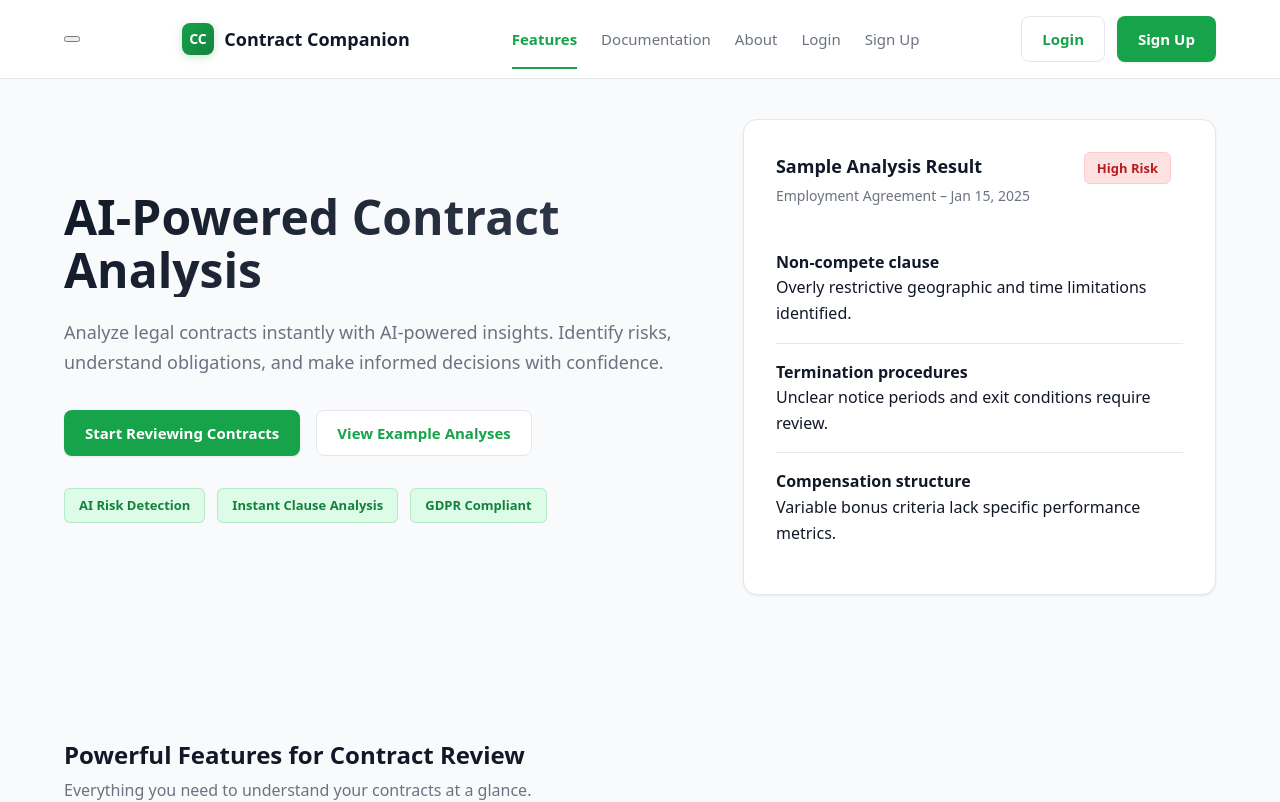
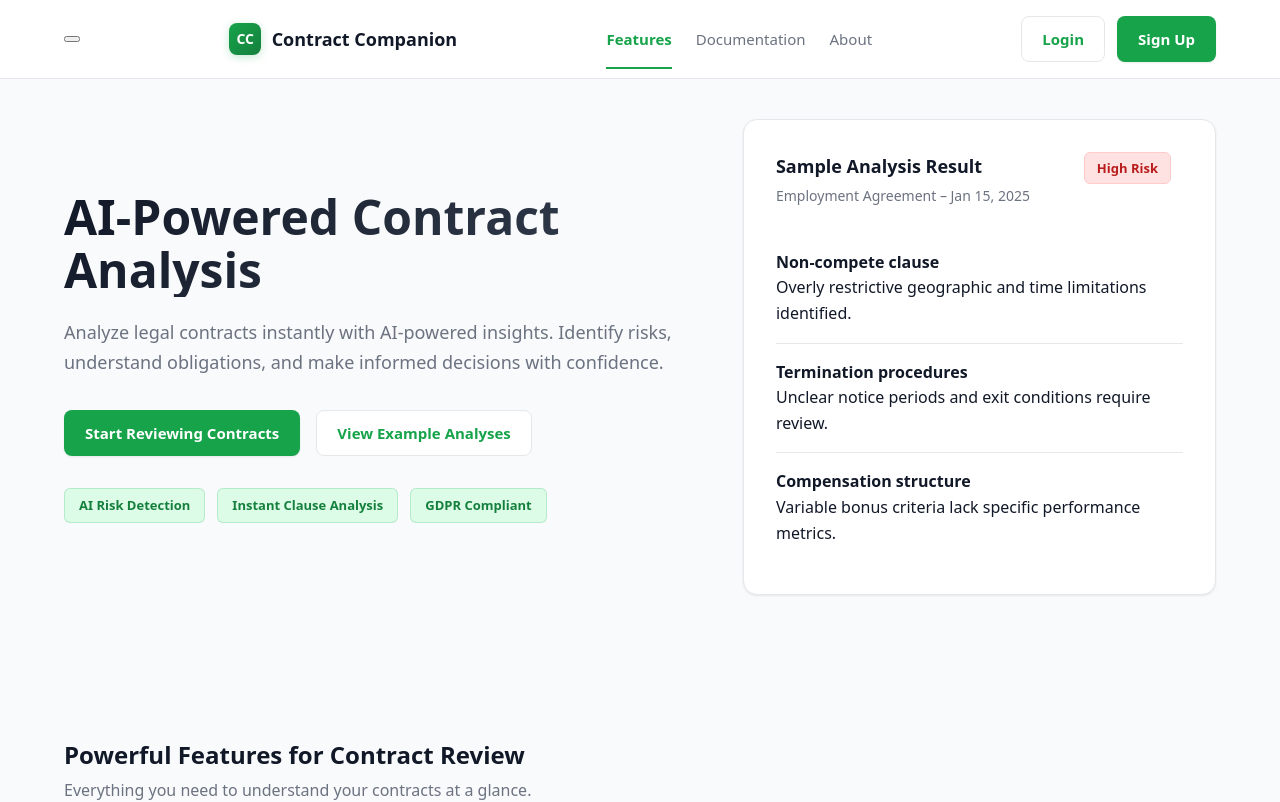
Before and after one commit to tombomeke-ehb/Contract-Companion, a Vue app in the folder frontend/: page / in a window 1280 px wide. Shown: the top 802 px of the page. Built offline with nearby package versions, Linux system fonts and the light colour scheme; no server answers.

Commit message:
Navbar removing login/sign up

```diff
--- a/frontend/src/components/Navbar.vue
+++ b/frontend/src/components/Navbar.vue
@@ -27,8 +27,7 @@
         <RouterLink :to="{ name: 'home' }">Features</RouterLink>
         <RouterLink :to="{ name: 'docs' }">Documentation</RouterLink>
         <RouterLink :to="{ name: 'about' }">About</RouterLink>
-        <RouterLink :to="{ name: 'login' }">Login</RouterLink>
-        <RouterLink :to="{ name: 'signup' }">Sign Up</RouterLink>
+
       </nav>
       <nav
         :class="['nav-links', { active: menuOpen }]"
```
